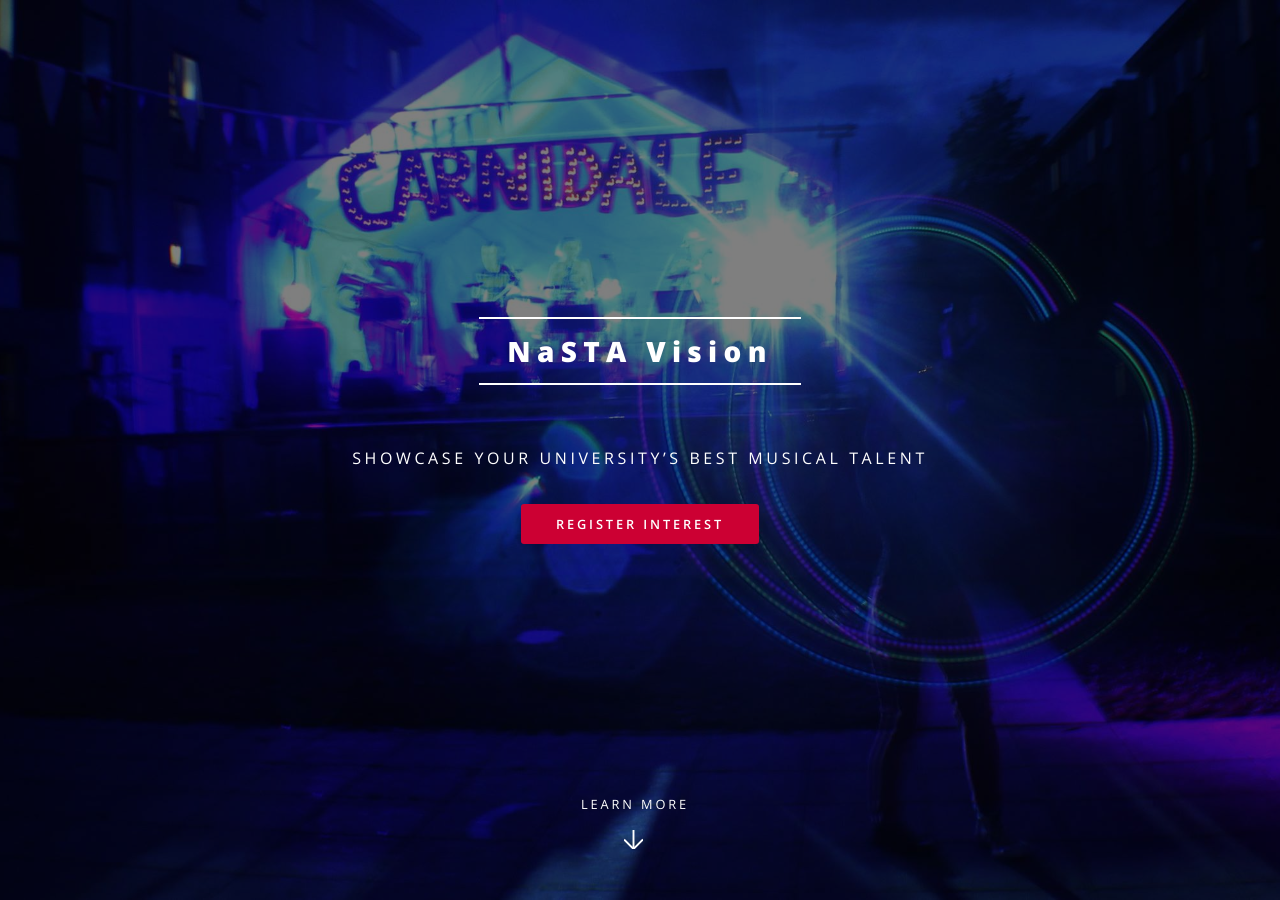
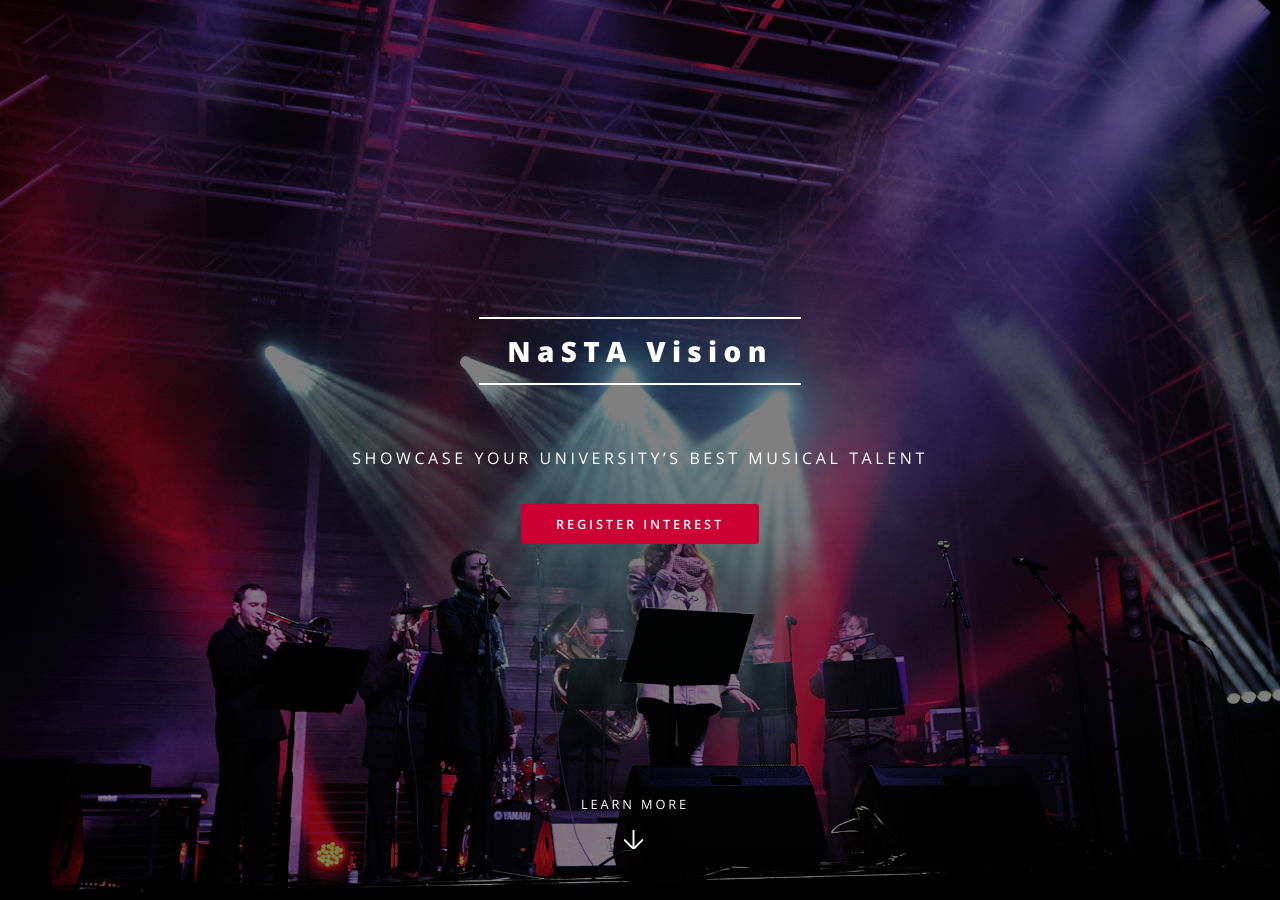
Before and after one commit to NaSTAuk/vision-info-site, a Jekyll site: the page built from index.html, in a window 1280 px wide and 900 px high. Built offline with Jekyll 4.4.1, drawn with Linux system fonts in a browser that asks for light colours.

Commit message:
Update banner and awards images

```diff
--- a/index.html
+++ b/index.html
@@ -45,7 +45,7 @@
 							</div>
 						</section>
 						<section class="spotlight">
-							<div class="image"><img src="images/pic03.jpg" alt="" /></div><div class="content">
+							<div class="image"><img src="images/fire.jpg" alt="" /></div><div class="content">
 								<h2>Awards</h2>
 								<p>There are 2 awards up for grabs, Best Live Performance and Best Edited Performance, The winners of Best Live Performance will also be the next hosts for NaSTA-Vision 2018.</p>
 							</div>
```
Also changed, not shown: images/banner.jpg, 1 other file.
